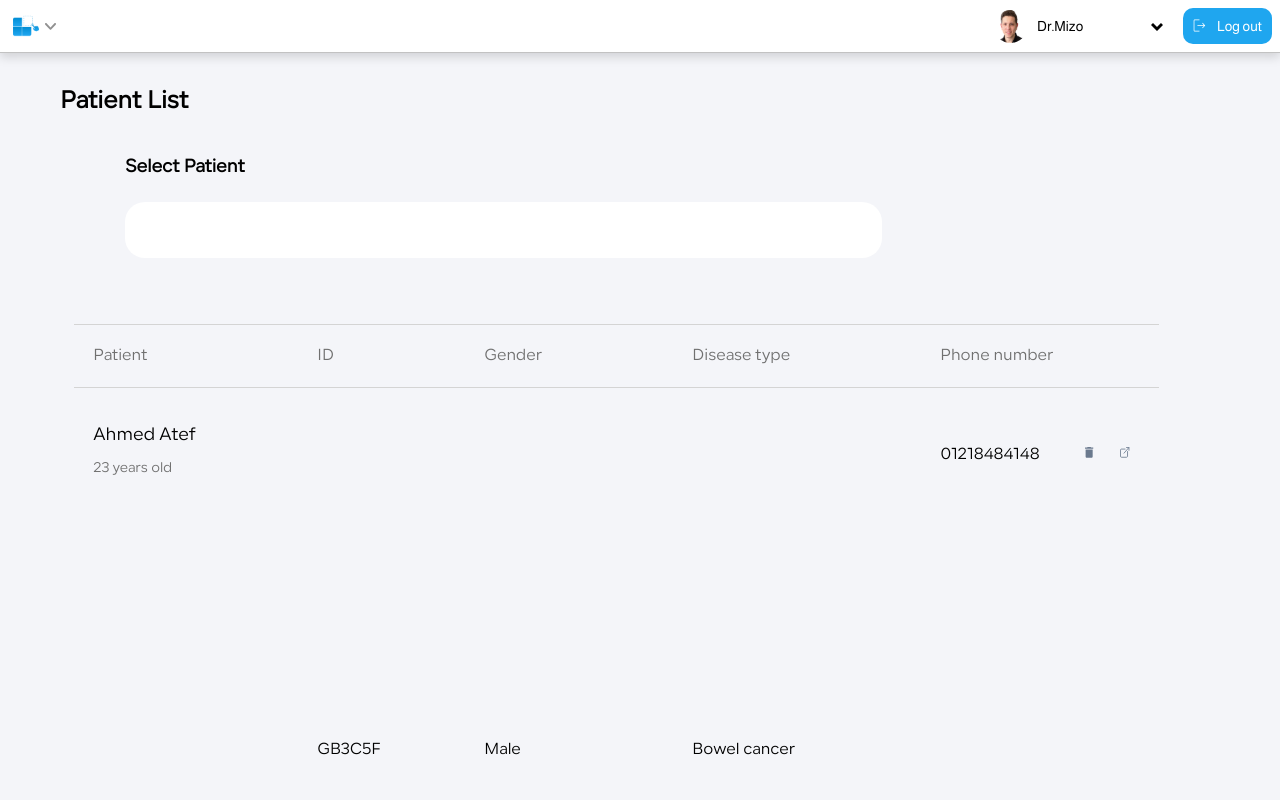
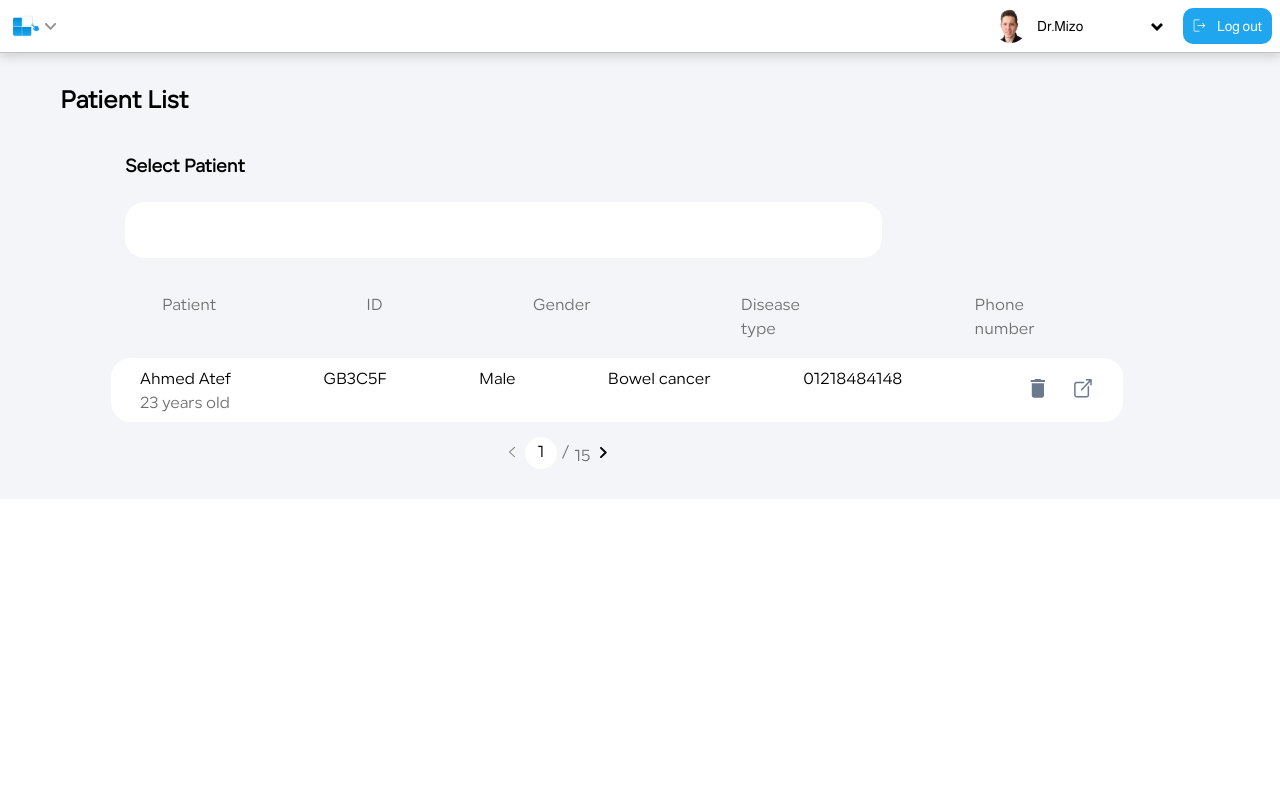
Before and after one commit to m-emadeddin/chemotherapy-management-system, a React (Create React App) app: page /selectpatient in a window 1280 px wide. Shown: the top 800 px of the page. Built offline with nearby package versions, Linux system fonts and the light colour scheme.

Commit message:
add patient info and it is styles

```diff
--- /dev/null
+++ b/src/components/PatientInfo/index.jsx
@@ -0,0 +1,72 @@
+import React from "react";
+import { Button, Img, Text } from "components";
+import "./patientinfo.css";
+
+const initialTableData = [
+  {
+    patient: {
+      name: "Ahmed Atef",
+      age: 23,
+    },
+    id: "GB3C5F",
+    gender: "Male",
+    diseaseType: "Bowel cancer",
+    phoneNumber: "01218484148",
+  },
+];
+
+export default function PatientInfo() {
+  return (
+    <div>
+      <div className="info-container container-xs mt-9 px-[51px] md:px-5">
+        <div className="flex items-start">
+          <Text className="label label-margin">Patient</Text>
+          <Text className="label label-margin">ID</Text>
+          <Text className="label label-margin">Gender</Text>
+          <Text className="label label-margin">Disease type</Text>
+          <Text className="label">Phone number</Text>
+        </div>
+      </div>
+      <div className="patient-details-container container-xs mt-4 px-[19px] md:px-5">
+        {initialTableData.map((patient, index) => (
+          <div key={index} className="patient-details items-start">
+            <div className="detail-column">
+              <Text className="detail">{patient.patient.name}</Text>
+              <Text className="detail-age">
+                {patient.patient.age} years old
+              </Text>
+            </div>
+            <div className="detail-column">
+              <Text className="detail">{patient.id}</Text>
+            </div>
+            <div className="detail-column">
+              <Text className="detail">{patient.gender}</Text>
+            </div>
+            <div className="detail-column">
+              <Text className="detail">{patient.diseaseType}</Text>
+            </div>
+            <div className="detail-column">
+              <Text className="detail">{patient.phoneNumber}</Text>
+            </div>
+            <div className="flex items-start">
+              <Button
+                size="md"
+                shape="circle"
+                className="mb-[614px] ml-[34px] mt-[10px] w-[40px] !rounded-[20px]"
+              >
+                <Img src="images/img_thumbs_up.svg" />
+              </Button>
+              <Button
+                size="md"
+                shape="circle"
+                className="ml-[5px] mt-[10px] w-[40px] !rounded-[20px]"
+              >
+                <Img src="images/img_map.svg" />
+              </Button>
+            </div>
+          </div>
+        ))}
+      </div>
+    </div>
+  );
+}
--- /dev/null
+++ b/src/components/PatientInfo/patientinfo.css
@@ -0,0 +1,55 @@
+.info-container {
+    margin-top: 64px;
+    display: flex;
+  }
+
+  .label {
+    color: #707070 !important;
+    font-family: "Lama Sans";
+    font-size: 16px;
+    font-style: normal;
+    font-weight: 400;
+    line-height: 25px;
+  }
+
+  .label-margin {
+    margin-right: 150px;
+  }
+
+  .patient-details-container {
+    width: 1085px;
+    flex-shrink: 0;
+    border-radius: 20px;
+    height: 64px;
+    background: #fff;
+    margin-top: 23px;
+  }
+
+  .detail-column {
+    display: flex;
+    flex-direction: column;
+    padding: 10px;
+  }
+
+  .patient-details {
+    display: flex;
+    justify-content: space-between;
+  }
+
+  .detail {
+    color: #000;
+    font-family: "Lama Sans";
+    font-size: 18px;
+    font-style: normal;
+    font-weight: 500;
+    line-height: 25px;
+  }
+
+  .detail-age {
+    color: #707070 !important; /* Corrected color */
+    font-family: "Lama Sans";
+    font-size: 14px;
+    font-style: normal;
+    font-weight: 400;
+    line-height: 25px;
+  }
--- a/src/pages/SelectPatient/index.jsx
+++ b/src/pages/SelectPatient/index.jsx
@@ -1,114 +1,233 @@
+// import React from "react";
+// import { Helmet } from "react-helmet";
+// import { CloseSVG } from "../../assets/images";
+// import { Img, Text, Button, Input, Heading } from "../../components";
+// import { ReactTable } from "../../components/ReactTable";
+// import { createColumnHelper } from "@tanstack/react-table";
+// import Header from "components/Header";
+
+// const tableData = [
+//   {
+//     patient: "Ahmed Atef",
+//     id: "GB3C5F",
+//     gender: "Male",
+//     diseasetype: "Bowel cancer",
+//     phonenumber: "01218484148",
+//   },
+// ];
+
+// export default function SelectPatientPage() {
+//   const [searchBarValue2, setSearchBarValue2] = React.useState("");
+//   const tableColumns = React.useMemo(() => {
+//     const tableColumnHelper = createColumnHelper();
+//     return [
+//       tableColumnHelper.accessor("patient", {
+//         cell: (info) => (
+//           <div className="flex flex-col items-start gap-[9px]">
+//             <Text size="md" as="p" className="mt-[15px]">
+//               {info?.getValue?.()}
+//             </Text>
+//             <Text size="xs" as="p" className="mb-[614px] !text-gray-600">
+//               23 years old
+//             </Text>
+//           </div>
+//         ),
+//         header: (info) => (
+//           <Text as="p" className="py-px pl-[19px] !text-gray-600">
+//             Patient
+//           </Text>
+//         ),
+//         meta: { width: "224px" },
+//       }),
+//       tableColumnHelper.accessor("id", {
+//         cell: (info) => (
+//           <Text as="p" className="!font-medium">
+//             {info?.getValue?.()}
+//           </Text>
+//         ),
+//         header: (info) => (
+//           <Text as="p" className="p-px !text-gray-600">
+//             ID
+//           </Text>
+//         ),
+//         meta: { width: "167px" },
+//       }),
+//       tableColumnHelper.accessor("gender", {
+//         cell: (info) => (
+//           <Text as="p" className="!font-medium">
+//             {info?.getValue?.()}
+//           </Text>
+//         ),
+//         header: (info) => (
+//           <Text as="p" className="p-px !text-gray-600">
+//             Gender
+//           </Text>
+//         ),
+//         meta: { width: "208px" },
+//       }),
+//       tableColumnHelper.accessor("diseasetype", {
+//         cell: (info) => (
+//           <Text as="p" className="!font-medium">
+//             {info?.getValue?.()}
+//           </Text>
+//         ),
+//         header: (info) => (
+//           <Text as="p" className="p-px !text-gray-600">
+//             Disease type
+//           </Text>
+//         ),
+//         meta: { width: "248px" },
+//       }),
+//       tableColumnHelper.accessor("phonenumber", {
+//         cell: (info) => (
+//           <div className="flex items-start">
+//             <Text as="p" className="mt-[29px] !font-medium">
+//               {info?.getValue?.()}
+//             </Text>
+//             <Button
+//               size="md"
+//               shape="circle"
+//               className="mb-[614px] ml-[34px] mt-[19px] w-[40px] !rounded-[20px]"
+//             >
+//               <Img src="images/img_thumbs_up.svg" />
+//             </Button>
+//             <Button
+//               size="md"
+//               shape="circle"
+//               className="ml-[5px] mt-[19px] w-[40px] !rounded-[20px]"
+//             >
+//               <Img src="images/img_map.svg" />
+//             </Button>
+//           </div>
+//         ),
+//         header: (info) => (
+//           <Text as="p" className="p-px !text-gray-600">
+//             Phone number
+//           </Text>
+//         ),
+//         meta: { width: "238px" },
+//       }),
+//     ];
+//   }, []);
+
+//   return (
+//     <>
+//       <Helmet>
+//         <title>CMS App</title>
+//         <meta
+//           name="description"
+//           content="Web site created using create-react-app"
+//         />
+//       </Helmet>
+
+//       {/* main content section */}
+//       <div className="flex w-full flex-col gap-[33px] bg-gray-100 pb-[30px] sm:pb-5">
+//         {/* header section */}
+//         <div>
+//           <Header
+//             userName="Mizo"
+//             userPhoto="images/img_hesham_1.png"
+//             className="flex items-center justify-center border-b border-solid border-gray-400 bg-white-A700 p-2 shadow-xs"
+//           />
+//         </div>
+
+//         {/* patient list section */}
+//         <div className="ml-[60px] flex w-[87%] flex-col items-end md:ml-0 md:w-full md:p-5">
+//           <Heading as="h1" className="self-start">
+//             Patient List
+//           </Heading>
+
+//           {/* search patient section */}
+//           <div className="container-xs mt-9 flex flex-col items-start px-[51px] md:px-5">
+//             <div className="flex w-[77%] flex-col items-start gap-5 md:w-full">
+//               <Heading size="s" as="h2">
+//                 Select Patient
+//               </Heading>
+//               <Input
+//                 size="sm"
+//                 shape="round"
+//                 name="search"
+//                 value={searchBarValue2}
+//                 onChange={(e) => setSearchBarValue2(e)}
+//                 suffix={
+//                   searchBarValue2?.length > 0 ? (
+//                     <CloseSVG onClick={() => setSearchBarValue2("")} />
+//                   ) : null
+//                 }
+//                 className="sm:pr-5"
+//               />
+//             </div>
+//           </div>
+
+//           {/* patient table section */}
+//           <ReactTable
+//             className="container-xs mt-[66px]"
+//             size="sm"
+//             bodyProps={{ className: "" }}
+//             headerProps={{ className: "flex-wrap" }}
+//             rowDataProps={{ className: "md:flex-col" }}
+//             columns={tableColumns}
+//             data={tableData}
+//           />
+
+//           {/* pagination section */}
+//           <div className="container-xs mt-[15px] flex flex-col items-start pl-[435px] pr-14 md:px-5">
+//             <div className="flex flex-wrap items-center">
+//               <Img
+//                 src="images/img_arrow_left_gray_600.svg"
+//                 alt="arrowleft"
+//                 className="mt-2.5 h-[11px] self-start"
+//               />
+//               <Text
+//                 as="p"
+//                 className="ml-2.5 flex h-[32px] w-[32px] items-center justify-center rounded-[16px] bg-white-A700 text-center !font-light"
+//               >
+//                 1
+//               </Text>
+//               <Text as="p" className="ml-[5px] !font-light !text-gray-600">
+//                 /
+//               </Text>
+//               <Text
+//                 as="p"
+//                 className="ml-[5px] h-[17px] w-[16px] !font-light !text-gray-600"
+//               >
+//                 15
+//               </Text>
+//               <Img
+//                 src="images/img_arrow_right.svg"
+//                 alt="arrowright"
+//                 className="ml-2.5 mt-2.5 h-[11px] self-start"
+//               />
+//             </div>
+//           </div>
+//         </div>
+//       </div>
+//     </>
+//   );
+// }
+
 import React from "react";
 import { Helmet } from "react-helmet";
 import { CloseSVG } from "../../assets/images";
 import { Img, Text, Button, Input, Heading } from "../../components";
-import { ReactTable } from "../../components/ReactTable";
-import { createColumnHelper } from "@tanstack/react-table";
 import Header from "components/Header";
+import PatientInfo from "components/PatientInfo";
 
-const tableData = [
+const initialTableData = [
   {
-    patient: "Ahmed Atef",
+    patient: {
+      name: "Ahmed Atef",
+      age: 23,
+    },
     id: "GB3C5F",
     gender: "Male",
-    diseasetype: "Bowel cancer",
-    phonenumber: "01218484148",
+    diseaseType: "Bowel cancer",
+    phoneNumber: "01218484148",
   },
 ];
 
 export default function SelectPatientPage() {
   const [searchBarValue2, setSearchBarValue2] = React.useState("");
-  const tableColumns = React.useMemo(() => {
-    const tableColumnHelper = createColumnHelper();
-    return [
-      tableColumnHelper.accessor("patient", {
-        cell: (info) => (
-          <div className="flex flex-col items-start gap-[9px]">
-            <Text size="md" as="p" className="mt-[15px]">
-              {info?.getValue?.()}
-            </Text>
-            <Text size="xs" as="p" className="mb-[614px] !text-gray-600">
-              23 years old
-            </Text>
-          </div>
-        ),
-        header: (info) => (
-          <Text as="p" className="py-px pl-[19px] !text-gray-600">
-            Patient
-          </Text>
-        ),
-        meta: { width: "224px" },
-      }),
-      tableColumnHelper.accessor("id", {
-        cell: (info) => (
-          <Text as="p" className="!font-medium">
-            {info?.getValue?.()}
-          </Text>
-        ),
-        header: (info) => (
-          <Text as="p" className="p-px !text-gray-600">
-            ID
-          </Text>
-        ),
-        meta: { width: "167px" },
-      }),
-      tableColumnHelper.accessor("gender", {
-        cell: (info) => (
-          <Text as="p" className="!font-medium">
-            {info?.getValue?.()}
-          </Text>
-        ),
-        header: (info) => (
-          <Text as="p" className="p-px !text-gray-600">
-            Gender
-          </Text>
-        ),
-        meta: { width: "208px" },
-      }),
-      tableColumnHelper.accessor("diseasetype", {
-        cell: (info) => (
-          <Text as="p" className="!font-medium">
-            {info?.getValue?.()}
-          </Text>
-        ),
-        header: (info) => (
-          <Text as="p" className="p-px !text-gray-600">
-            Disease type
-          </Text>
-        ),
-        meta: { width: "248px" },
-      }),
-      tableColumnHelper.accessor("phonenumber", {
-        cell: (info) => (
-          <div className="flex items-start">
-            <Text as="p" className="mt-[29px] !font-medium">
-              {info?.getValue?.()}
-            </Text>
-            <Button
-              size="md"
-              shape="circle"
-              className="mb-[614px] ml-[34px] mt-[19px] w-[40px] !rounded-[20px]"
-            >
-              <Img src="images/img_thumbs_up.svg" />
-            </Button>
-            <Button
-              size="md"
-              shape="circle"
-              className="ml-[5px] mt-[19px] w-[40px] !rounded-[20px]"
-            >
-              <Img src="images/img_map.svg" />
-            </Button>
-          </div>
-        ),
-        header: (info) => (
-          <Text as="p" className="p-px !text-gray-600">
-            Phone number
-          </Text>
-        ),
-        meta: { width: "238px" },
-      }),
-    ];
-  }, []);
 
   return (
     <>
@@ -159,16 +278,10 @@ export default function SelectPatientPage() {
             </div>
           </div>
 
-          {/* patient table section */}
-          <ReactTable
-            className="container-xs mt-[66px]"
-            size="sm"
-            bodyProps={{ className: "" }}
-            headerProps={{ className: "flex-wrap" }}
-            rowDataProps={{ className: "md:flex-col" }}
-            columns={tableColumns}
-            data={tableData}
-          />
+          {/* Patient information labels row */}
+          <div className="w-full justify-start px-[51px]">
+            <PatientInfo />
+          </div>
 
           {/* pagination section */}
           <div className="container-xs mt-[15px] flex flex-col items-start pl-[435px] pr-14 md:px-5">
```
